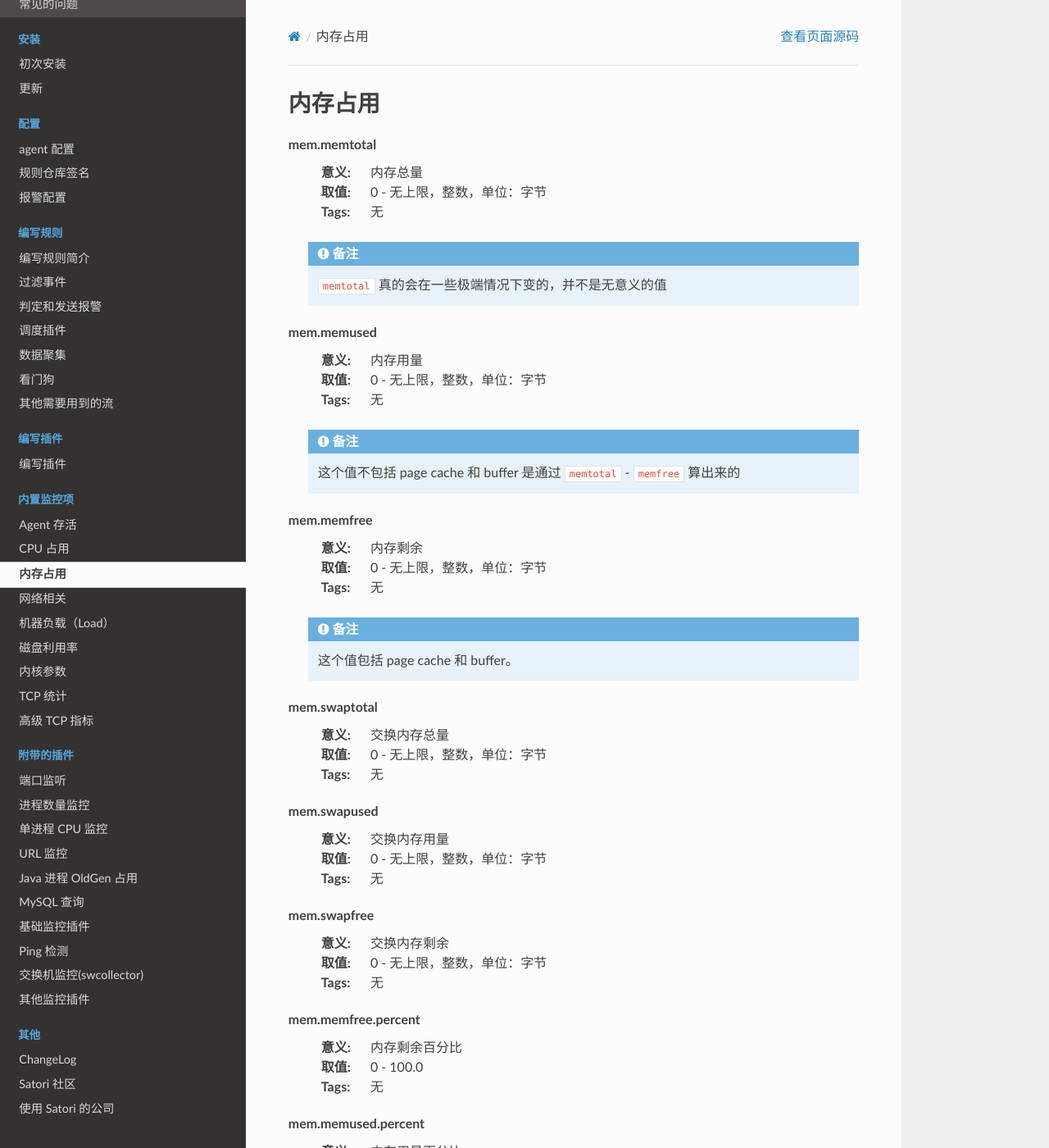
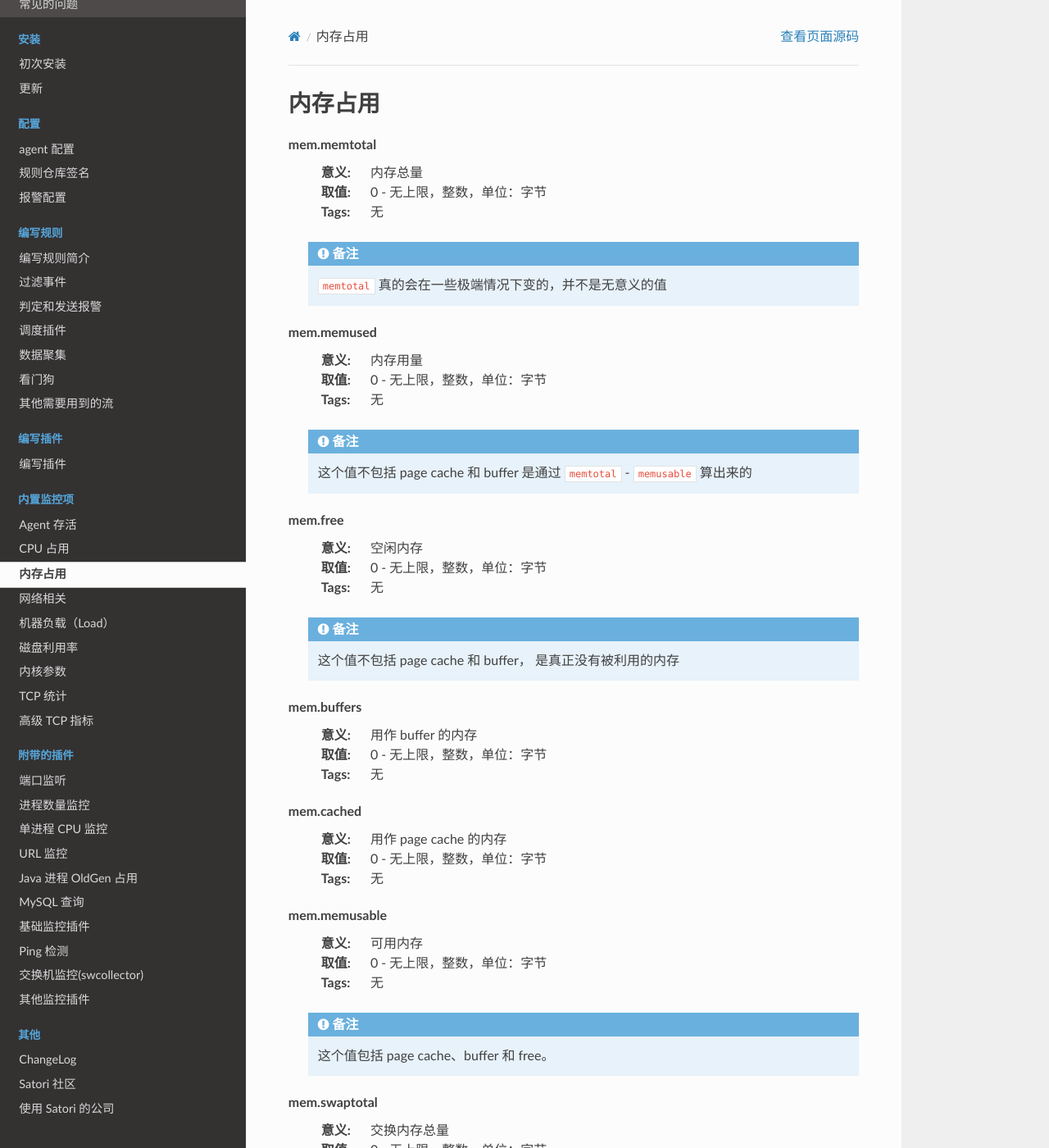
Before and after one commit to leancloud/satori, a Sphinx documentation site: the page built from doc/builtin-metrics/mem.rst, in a window 1280 px wide and 1400 px high. Shown: the whole window at 82% size. Built offline with Sphinx 7.4.7 and the Read the Docs theme 2.0.0, drawn with Linux system fonts in a browser that asks for light colours.

Commit message:
:memo: Add new mem.X builtin metrics doc

```diff
--- a/doc/builtin-metrics/mem.rst
+++ b/doc/builtin-metrics/mem.rst
@@ -18,15 +18,34 @@ mem.memused
 
     .. note::
         这个值不包括 page cache 和 buffer
-        是通过 ``memtotal`` - ``memfree`` 算出来的
+        是通过 ``memtotal`` - ``memusable`` 算出来的
 
-mem.memfree
-    :意义: 内存剩余
+mem.free
+    :意义: 空闲内存
     :取值: 0 - 无上限，整数，单位：字节
     :Tags: 无
 
     .. note::
-        这个值包括 page cache 和 buffer。
+        这个值不包括 page cache 和 buffer，
+        是真正没有被利用的内存
+
+mem.buffers
+    :意义: 用作 buffer 的内存
+    :取值: 0 - 无上限，整数，单位：字节
+    :Tags: 无
+
+mem.cached
+    :意义: 用作 page cache 的内存
+    :取值: 0 - 无上限，整数，单位：字节
+    :Tags: 无
+
+mem.memusable
+    :意义: 可用内存
+    :取值: 0 - 无上限，整数，单位：字节
+    :Tags: 无
+
+    .. note::
+        这个值包括 page cache、buffer 和 free。
 
 mem.swaptotal
     :意义: 交换内存总量
```
